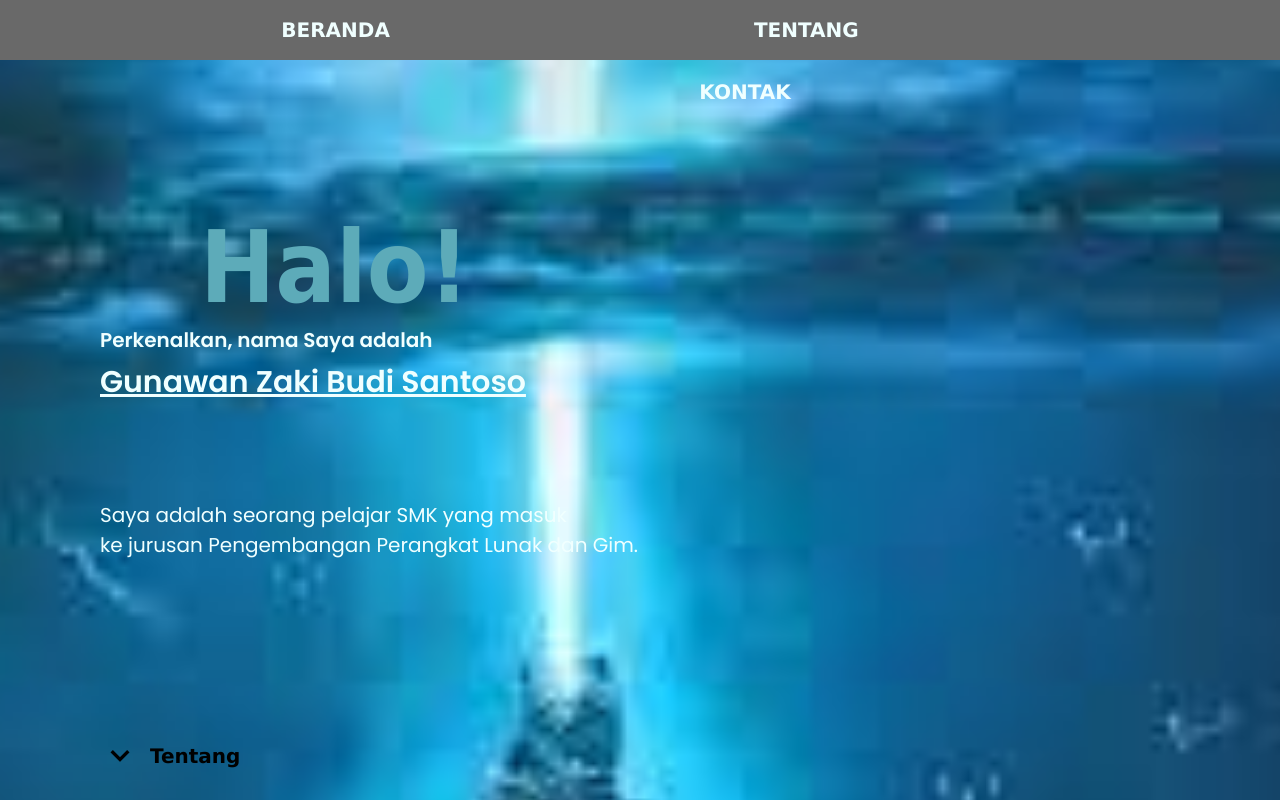
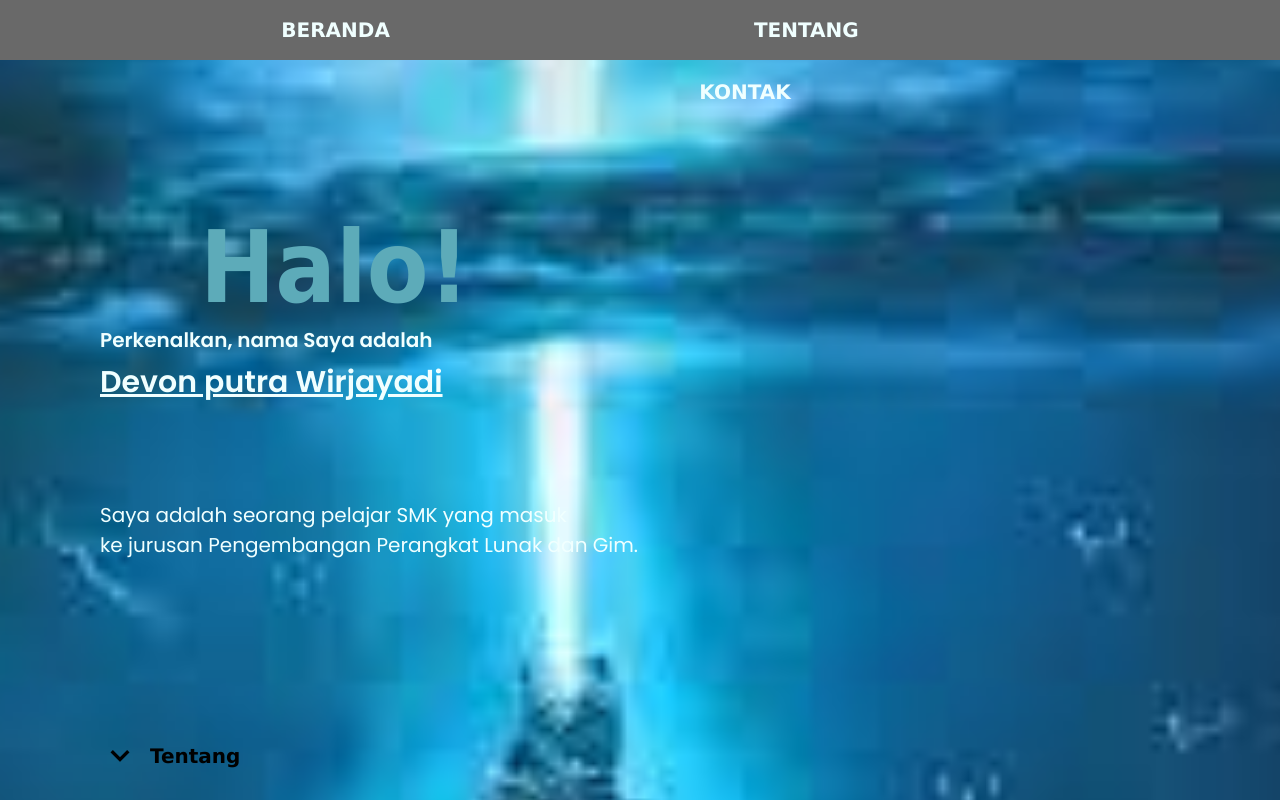
Before and after one commit to BRTWL/portofolio, a plain HTML site: page portofolio_DevonXIPPLG!/index.html in a window 1280 px wide. Shown: the top 800 px of the page. Drawn offline with nearby package versions, Linux system fonts and the light colour scheme; files whose address does not match are found by name.

Commit message:
Add files via upload

```diff
--- a/portofolio_DevonXIPPLG!/index.html
+++ b/portofolio_DevonXIPPLG!/index.html
@@ -44,7 +44,7 @@
     <section class="container" id="beranda">
         <p class="halo" id="halo">Halo!</p>
         <p class="berandadesk1">Perkenalkan, nama Saya adalah</p>
-        <p class="nama" style="text-decoration: underline;">Gunawan Zaki Budi Santoso</p>
+        <p class="nama" style="text-decoration: underline;">Devon putra Wirjayadi</p>
         <p class="berandadesk2">Saya adalah seorang pelajar SMK yang masuk<br>
             ke jurusan Pengembangan Perangkat Lunak dan Gim.
         </p>
```
